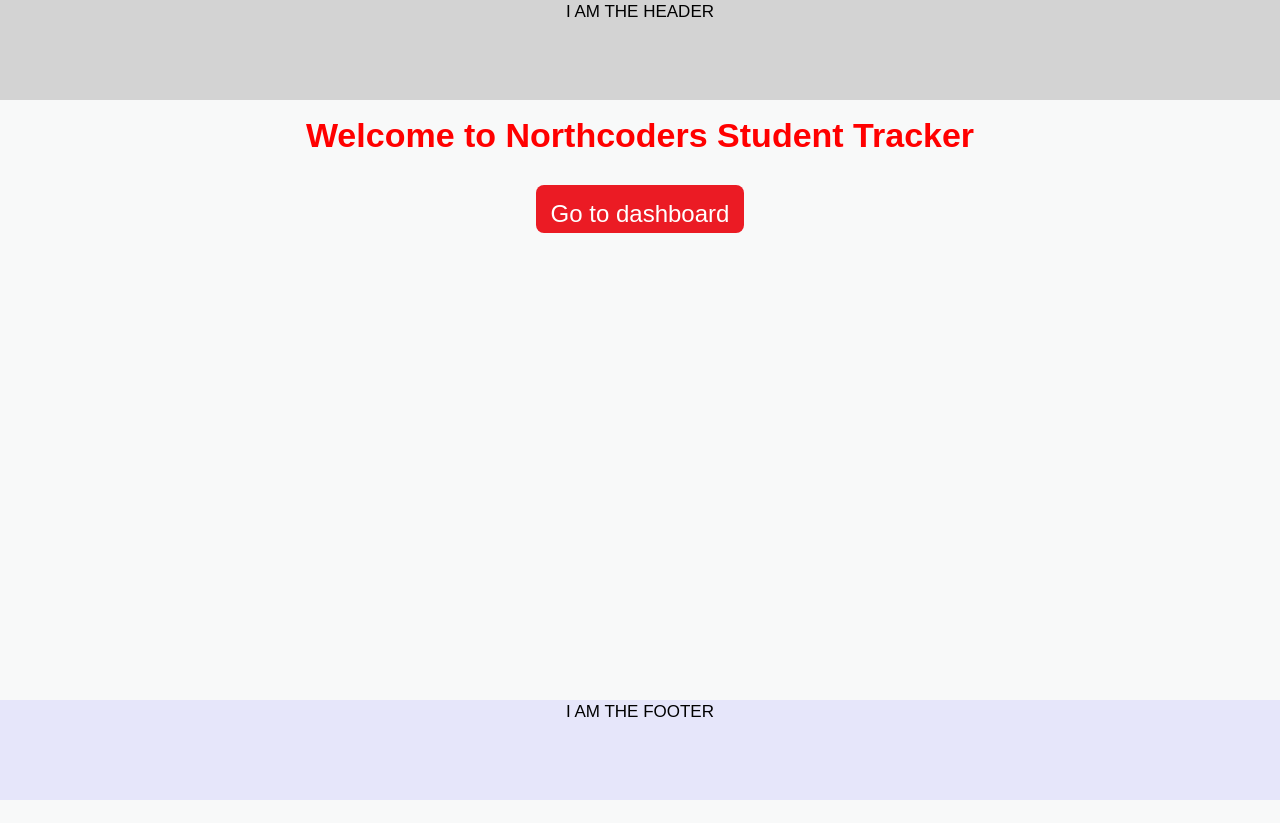
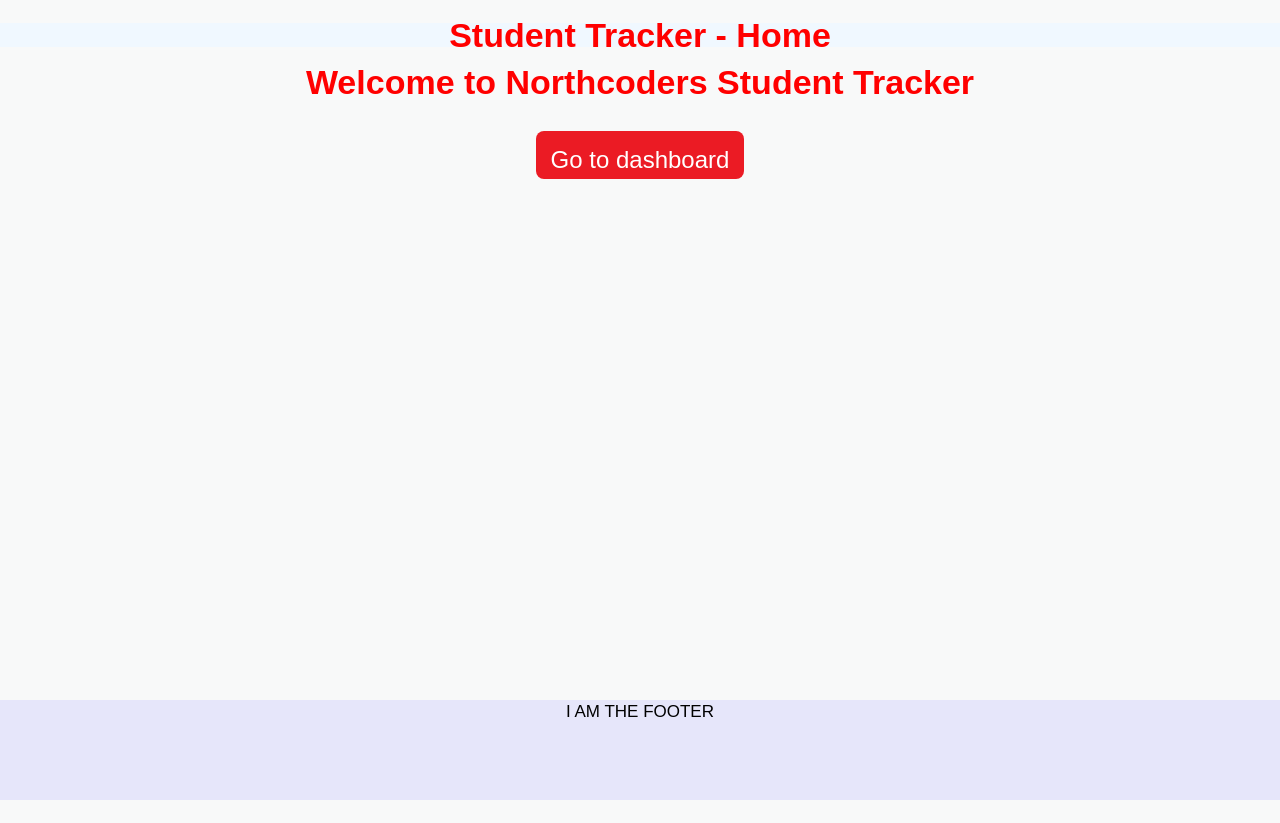
Before and after one commit to eccelm/NC-React-Tracker-Project, a React (Create React App) app: page / in a window 1280 px wide. Before the commit the page ends 800 px from the top, so only its background shows below. Built offline with nearby package versions, Linux system fonts and the light colour scheme.

Commit message:
passes screen name to the header

```diff
--- a/src/App.css
+++ b/src/App.css
@@ -44,6 +44,9 @@
   transition: 0.3s ease-in-out;
 }
 
+header {
+  background-color: aliceblue;
+}
 /*
 Would modules allow grouping of buttons ?
 
--- a/src/Components/Header.js
+++ b/src/Components/Header.js
@@ -1,10 +1,12 @@
 import React from "react";
 
-const Header = () => {
+const Header = (props) => {
   return (
-    <div className="nav-div">
-    <div style={{height:`100px`, backgroundColor: `lightgrey`}}>I AM THE HEADER</div>
-    </div>
+
+<header>
+  <h1>Student Tracker {props.screen}</h1>
+</header>
+
   );
 };
 
--- a/src/Components/HomePage.js
+++ b/src/Components/HomePage.js
@@ -6,7 +6,7 @@
 const HomePage = () => {
   return (
     <div className="homepage-wrapper">
-      <Header />
+      <Header screen="- Home"/>
       <h1>Welcome to Northcoders Student Tracker</h1>
       <Link to="/students">
         <button className="homepage-button">Go to dashboard</button>
--- a/src/Components/Students.js
+++ b/src/Components/Students.js
@@ -50,7 +50,7 @@
 		}
 		return (
 			<div>
-				  <Header />
+			 <Header screen="- Students"/>
 				<Nav />
 				<AddNewStudent />
 				<StudentStats props={students} />
```
Also changed, not shown: 1 other file (tests, documents, lock files or other folders).
